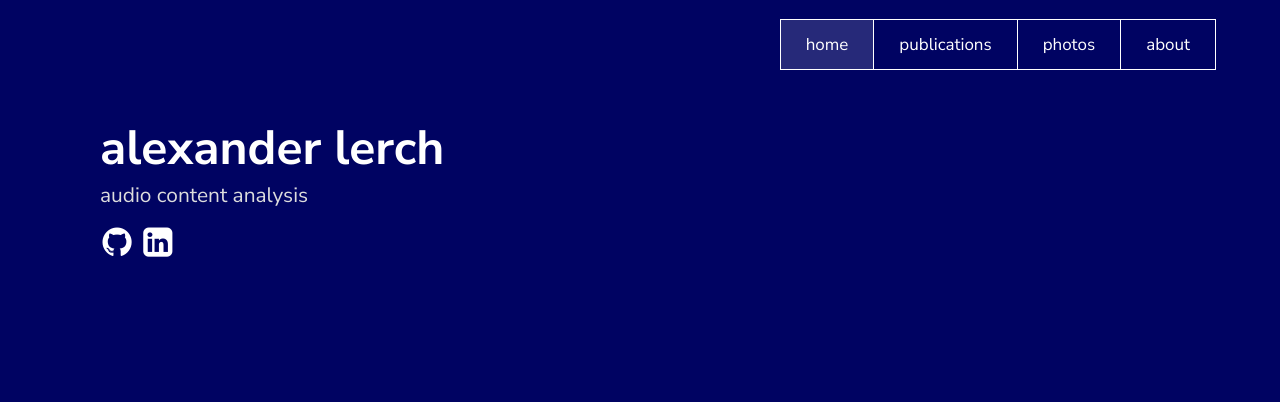
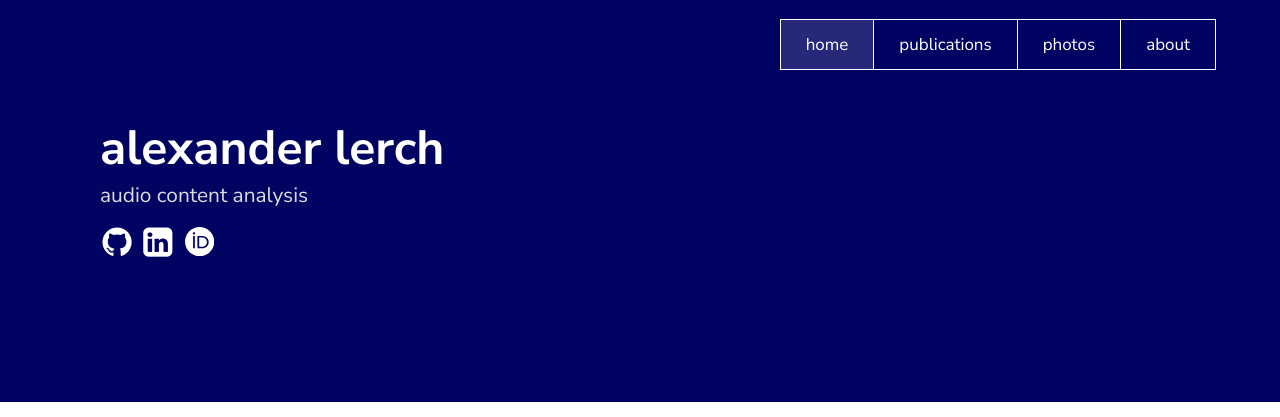
Before and after one commit to alexanderlerch/alexanderlerch.github.io, a Jekyll site: the page built from index.md, in a window 1280 px wide. Shown: the top 417 px of the page. Built offline with Jekyll 4.4.1, drawn with Linux system fonts in a browser that asks for light colours.

Commit message:
add orcid link

```diff
--- a/_config.yml
+++ b/_config.yml
@@ -33,6 +33,7 @@ texture:
   social_links:
     github:  alexanderlerch
     linkedIn: in/lerch
+    orcid: 0000-0001-6319-578X
     rss: rss
 
 
--- a/_includes/page_header.html
+++ b/_includes/page_header.html
@@ -9,6 +9,9 @@
 		{%- if site.texture.social_links.linkedIn -%}
 			<li><a href="https://linkedin.com/{{ site.texture.social_links.linkedIn }}" aria-label="LinkedIn"><i class="icon-linkedin-squared" aria-hidden="true"></i></a></li>
 		{%- endif -%}
+		{%- if site.texture.social_links.orcid -%}
+			<li><a href="https://orcid.org/{{ site.texture.social_links.orcid }}" aria-label="ORCID"><i class="icon-orcid" aria-hidden="true"><svg viewBox="0 0 256 256"><path fill-rule="evenodd" fill="currentColor" d="M256,128c0,70.7-57.3,128-128,128C57.3,256,0,198.7,0,128C0,57.3,57.3,0,128,0C198.7,0,256,57.3,256,128z M86.3,186.2H70.9V79.1h15.4v48.4V186.2z M108.9,79.1h41.6c39.6,0,57,28.3,57,53.6c0,27.5-21.5,53.6-56.8,53.6h-41.8V79.1z M124.3,172.4h24.5c34.9,0,42.9-26.5,42.9-39.7c0-21.5-13.7-39.7-43.7-39.7h-23.7V172.4z M88.7,56.8c0,5.5-4.5,10.1-10.1,10.1c-5.6,0-10.1-4.6-10.1-10.1c0-5.6,4.5-10.1,10.1-10.1C84.2,46.7,88.7,51.3,88.7,56.8z"/></svg></i></a></li>
+		{%- endif -%}
 		{%- if site.texture.social_links.twitter -%}
 			<li><a href="https://twitter.com/{{ site.texture.social_links.twitter }}" aria-label="Twitter"><i class="icon-twitter-squared" aria-hidden="true"></i></a></li>
 		{%- endif -%}
--- a/_sass/theme.scss
+++ b/_sass/theme.scss
@@ -98,6 +98,13 @@ header {
 				&:hover {
 					color: $gray;
 				}
+			}
+			// ORCID has no fontello glyph; size the inline SVG like the font icons
+			.icon-orcid svg {
+				width: 0.86em;
+				height: 0.86em;
+				margin: 0 .2em 0 .1em;
+				vertical-align: -0.17em;
 			}
 		}
 	}
```
